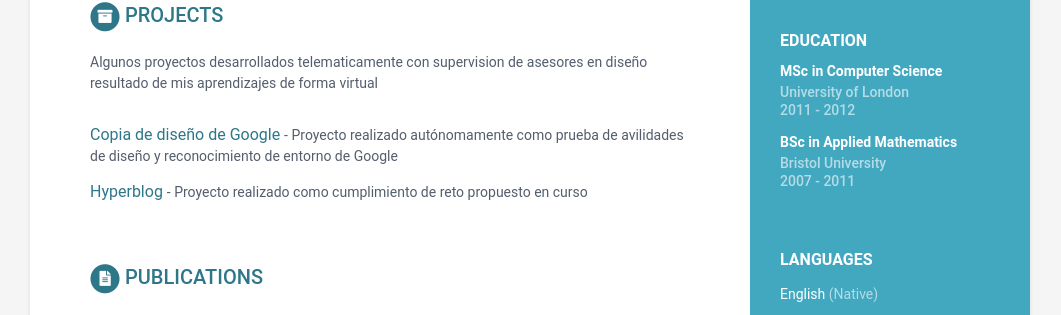
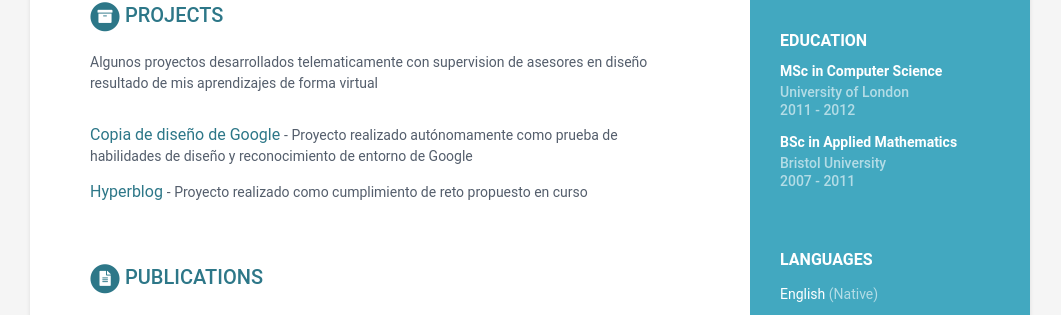
Before and after one commit to KevinC99/good-birch-4e19a, a Jekyll site: the page built from index.html, in a window 1280 px wide. Shown: the part 568-883 px from the top of the page, without its empty margins (110-1171 px from the left). Built offline with Jekyll 4.4.1, drawn with Linux system fonts in a browser that asks for light colours.

Commit message:
data.yml: updated tagline in assignments

```diff
--- a/_data/data.yml
+++ b/_data/data.yml
@@ -80,7 +80,7 @@ projects:
     - title: Copia de diseño de Google
       link: 'https://github.com/KevinC99/Copia-de-Googgle'
       tagline: >-
-        Proyecto realizado autónomamente como prueba de avilidades de diseño y
+        Proyecto realizado autónomamente como prueba de habilidades de diseño y
         reconocimiento de entorno de Google
     - title: Hyperblog
       tagline: Proyecto realizado  como cumplimiento de reto propuesto en curso
```
